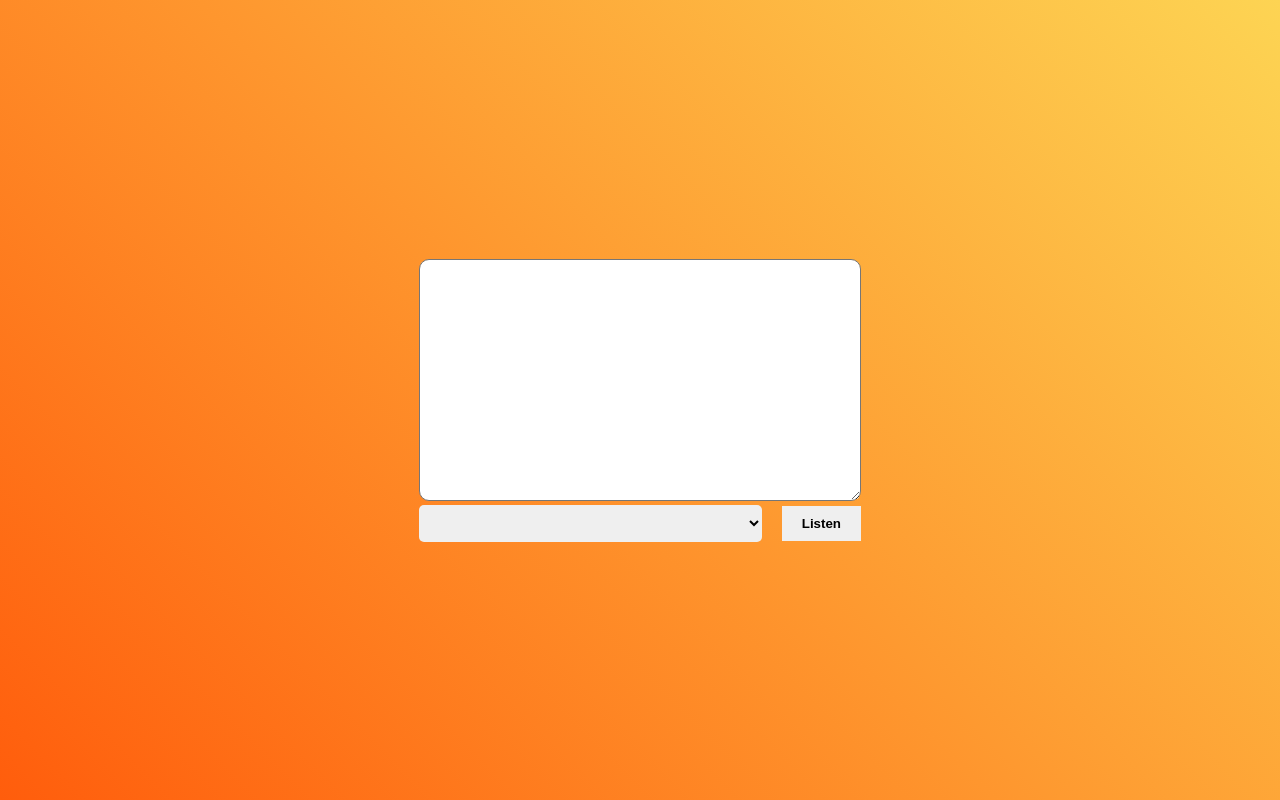
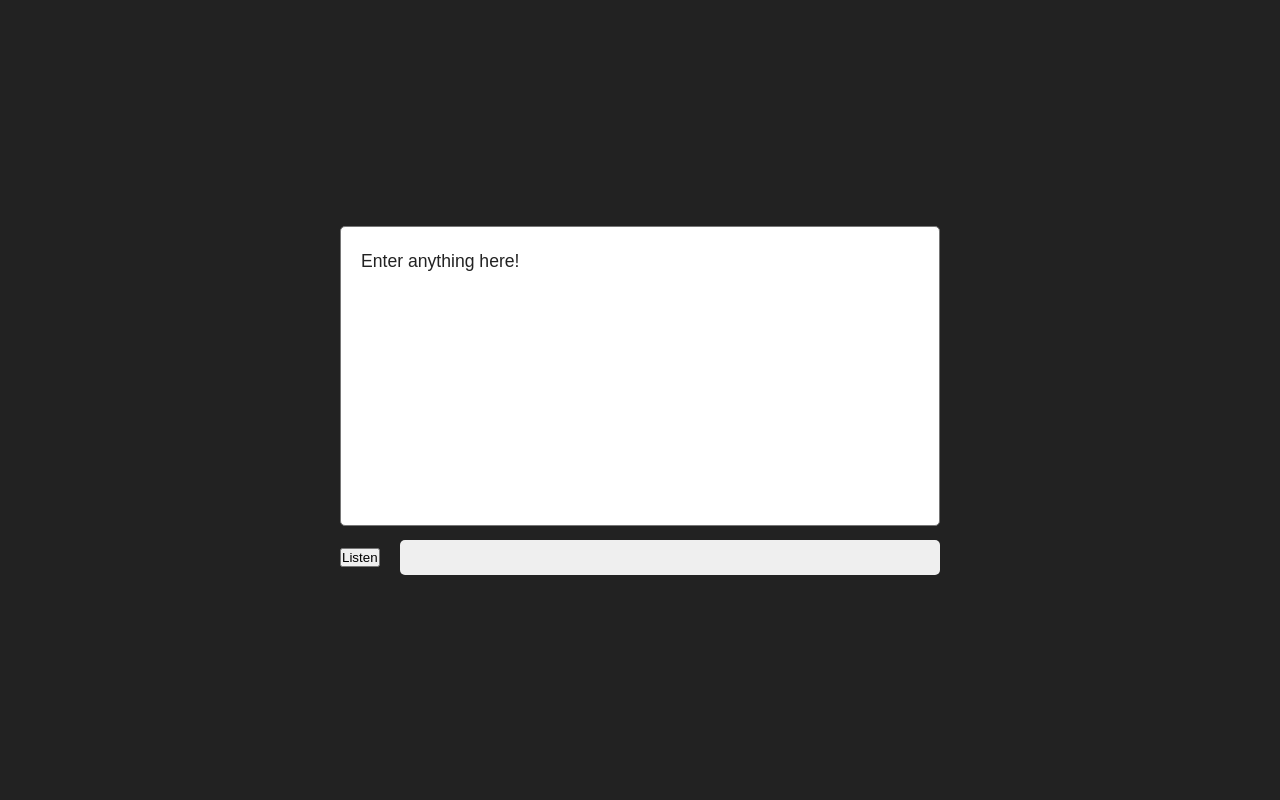
Before and after one commit to codingweb89/Text-To-Speech, a plain HTML site: page Text To Speech/index.html in a window 1280 px wide. Drawn offline with Linux system fonts and the light colour scheme.

Commit message:
Add files via upload

```diff
--- a/Text To Speech/index.css
+++ b/Text To Speech/index.css
@@ -1,10 +1,11 @@
 * {
     margin: 0;
     padding: 0;
+    box-sizing: border-box;
 }
 
 body {
-    background: linear-gradient(45deg, #ff5d0c, #fdd453);
+    background: #222;
     display: flex;
     justify-content: center;
     align-items: center;
@@ -12,16 +13,48 @@ body {
 }
 
 textarea {
-    width: 400px;
-    height: 200px;
+    width: 600px;
+    height: 300px;
     padding: 20px;
-    border-radius: 10px;
+    border-radius: 5px;
+    outline: none;
+    resize: none;
+    font: 1.1em sans-serif;
+    line-height: 1.7;
 }
 
-.row {
+textarea::placeholder {
+    color: #222;
+}
+
+.col {
     display: flex;
+    flex-direction: row-reverse;
     align-items: center;
     gap: 20px;
+    margin-top: 10px;
+}
+
+.col div {
+    position: relative;
+    flex: 1;
+}
+
+.col select {
+    width: 100%;
+    padding: 10px;
+    border-radius: 5px;
+    border: none;
+    outline: none;
+    appearance: none;
+}
+
+.col img {
+    position: absolute;
+    top: 50%;
+    right: 10px;
+    transform: translateY(-59%) rotate(180deg);
+    width: 15px;
 }
 
 .row button {
@@ -30,12 +63,8 @@ textarea {
     font-weight: 700;
     border: none;
     outline: none;
+    background: rgb(2, 2, 252);
+    color: #fff;
+    border-radius: 3px;
+    font: 1em sans-serif;
 }
-
-.row select {
-    flex: 1;
-    padding: 10px;
-    border-radius: 5px;
-    border: none;
-    outline: none;
-}
--- a/Text To Speech/index.html
+++ b/Text To Speech/index.html
@@ -8,10 +8,9 @@
 </head>
 <body>
 
-
 <div class="cover">
-    <textarea></textarea>
-    <div class="row">
+    <textarea placeholder="Enter anything here!"></textarea>
+    <div class="col">
         <select></select>
         <button>Listen</button>
     </div>
@@ -42,6 +41,10 @@ voiceSelect.addEventListener("change", e => {
 
 document.querySelector("button").addEventListener("click", e => {
     speech.text = document.querySelector("textarea").value;
+
+    if (document.querySelector("textarea").value == "") {
+        speech.text = "Please insert some sentences";
+    }
     window.speechSynthesis.speak(speech)
 })
 
```
